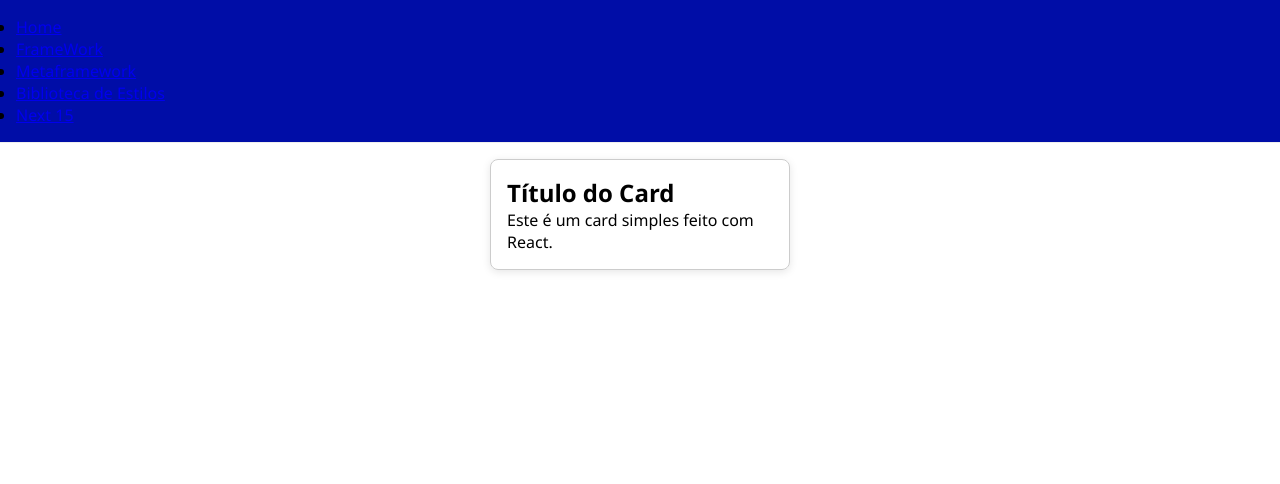
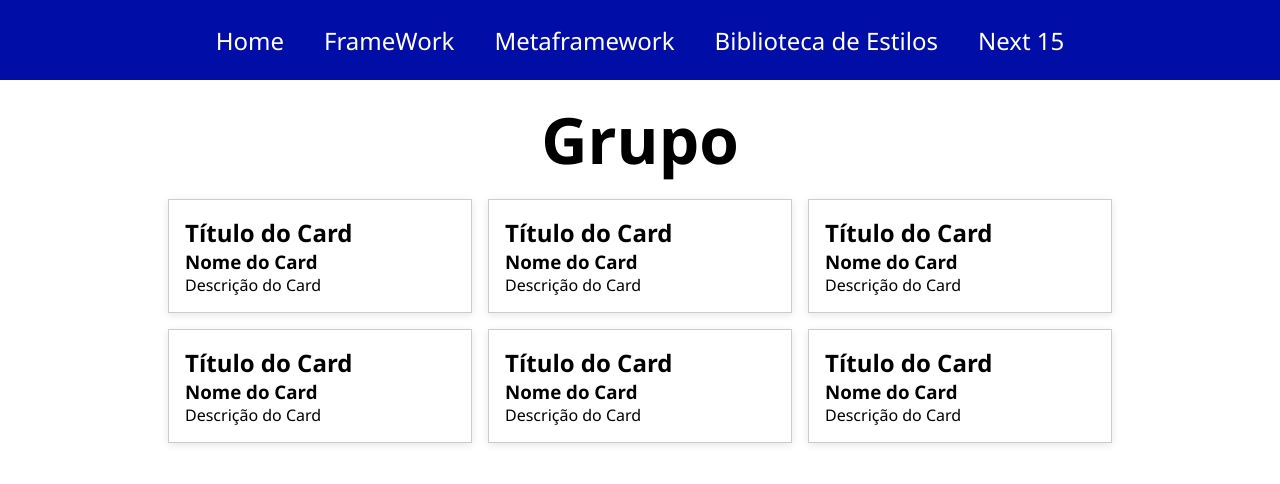
Before and after one commit to joaoporto27/frameworks, a Next.js app: page / in a window 1280 px wide. Shown: the top 484 px of the page. Built offline with nearby package versions, Linux system fonts and the light colour scheme.

Commit message:
Feat: finish header

```diff
--- a/src/app/page.jsx
+++ b/src/app/page.jsx
@@ -5,7 +5,42 @@ import Cards from "../components/Cards";
 export default function Home() {
     return (
         <div className={styles.container}>
-            <Cards />
+            <div className={styles.title}>
+
+            <h1>Grupo</h1>
+            </div>
+            <div className={styles.cardsContainer}>
+            <Cards
+                titulo="Título do Card"
+                nome="Nome do Card"
+                descricao="Descrição do Card"
+                />
+            <Cards
+                titulo="Título do Card"
+                nome="Nome do Card"
+                descricao="Descrição do Card"
+                />
+            <Cards
+                titulo="Título do Card"
+                nome="Nome do Card"
+                descricao="Descrição do Card"
+                />
+            <Cards
+                titulo="Título do Card"
+                nome="Nome do Card"
+                descricao="Descrição do Card"
+                />
+            <Cards
+                titulo="Título do Card"
+                nome="Nome do Card"
+                descricao="Descrição do Card"
+                />
+            <Cards
+                titulo="Título do Card"
+                nome="Nome do Card"
+                descricao="Descrição do Card"
+                />
+                </div>
         </div>
     );
 }
--- a/src/app/page.module.css
+++ b/src/app/page.module.css
@@ -4,3 +4,15 @@
   align-items: center;
   margin: 1rem;
 }
+
+.title {
+  font-size: 2rem;
+  margin-bottom: 1rem;
+}
+
+.cardsContainer {
+  display: flex;
+  flex-wrap: wrap;
+  justify-content: center;
+  gap: 1rem;
+}
--- a/src/components/Cards.jsx
+++ b/src/components/Cards.jsx
@@ -1,16 +1,12 @@
 import React from 'react';
+import styles from './Cards.module.css';
 
-export default function Home() {
+export default function Home({ titulo, nome, descricao }) {
     return (
-    <div style={{
-        border: '1px solid #ccc',
-        borderRadius: '8px',
-        padding: '16px',
-        maxWidth: '300px',
-        boxShadow: '0 2px 8px rgba(0,0,0,0.1)'
-    }}>
-        <h2>Título do Card</h2>
-        <p>Este é um card simples feito com React.</p>
+    <div className={styles.card}>
+        <h2>{titulo}</h2>
+        <h3>{nome}</h3>
+        <p>{descricao}</p>
     </div>
     );
 }
--- a/src/components/Cards.module.css
+++ b/src/components/Cards.module.css
@@ -0,0 +1,7 @@
+.card {
+    border: 1px solid #ccc;
+    padding: 1rem;
+    max-width: 19rem;
+    width: 100%;
+    box-shadow: 0 2px 8px rgba(0,0,0,0.1);
+}
--- a/src/components/Header.module.css
+++ b/src/components/Header.module.css
@@ -1,11 +1,36 @@
 .header {
     background-color: #000DA7;
-    padding: 1rem;
-    border-bottom: 1px solid #eee;
+    min-height: 5rem;
+    display: flex;
+    justify-content: center;
+    align-items: center;
+    width: 100%;
+    box-sizing: border-box;
 }
 
-.header h1 {
+.links {
+    display: flex;
+    list-style: none;
+    gap: clamp(1rem, 4vw, 2.5rem);
+    flex-wrap: wrap;
+    justify-content: center;
+    align-items: center;
+    margin: 0;
+    padding: 0;
+    width: 100%;
+    max-width: 1200px;
+}
+
+.link a {
     color: #fff;
-    font-size: 2rem;
-    margin: 0;
+    text-decoration: none;
+    font-size: 1.5rem;
+    transition: color 0.2s;
+    border-radius: 4px;
 }
+
+.link a:hover {
+    color: #61dafb;
+    background-color: rgba(255, 255, 255, 0.1);
+    transform: translateY(-2px);
+}
```
Also changed, not shown: src/components/Header.jsx (line endings or trailing spaces).
